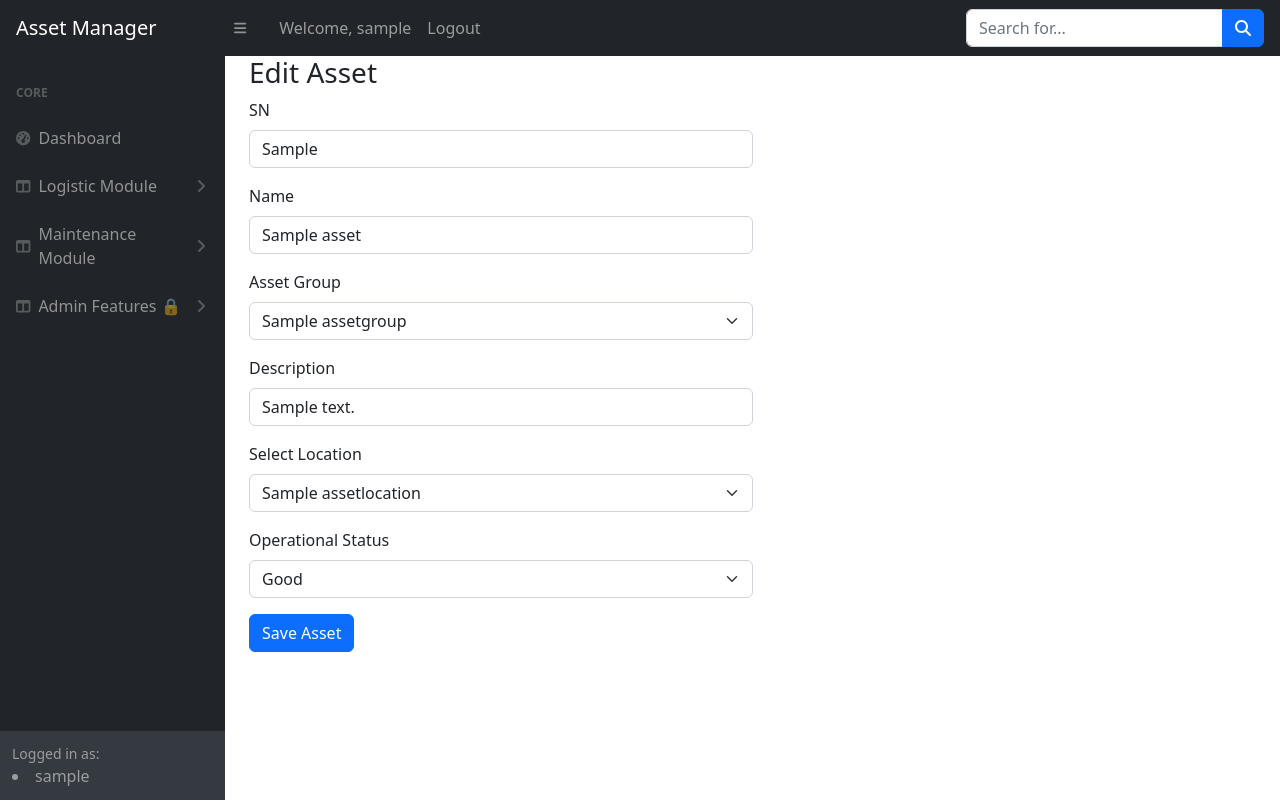
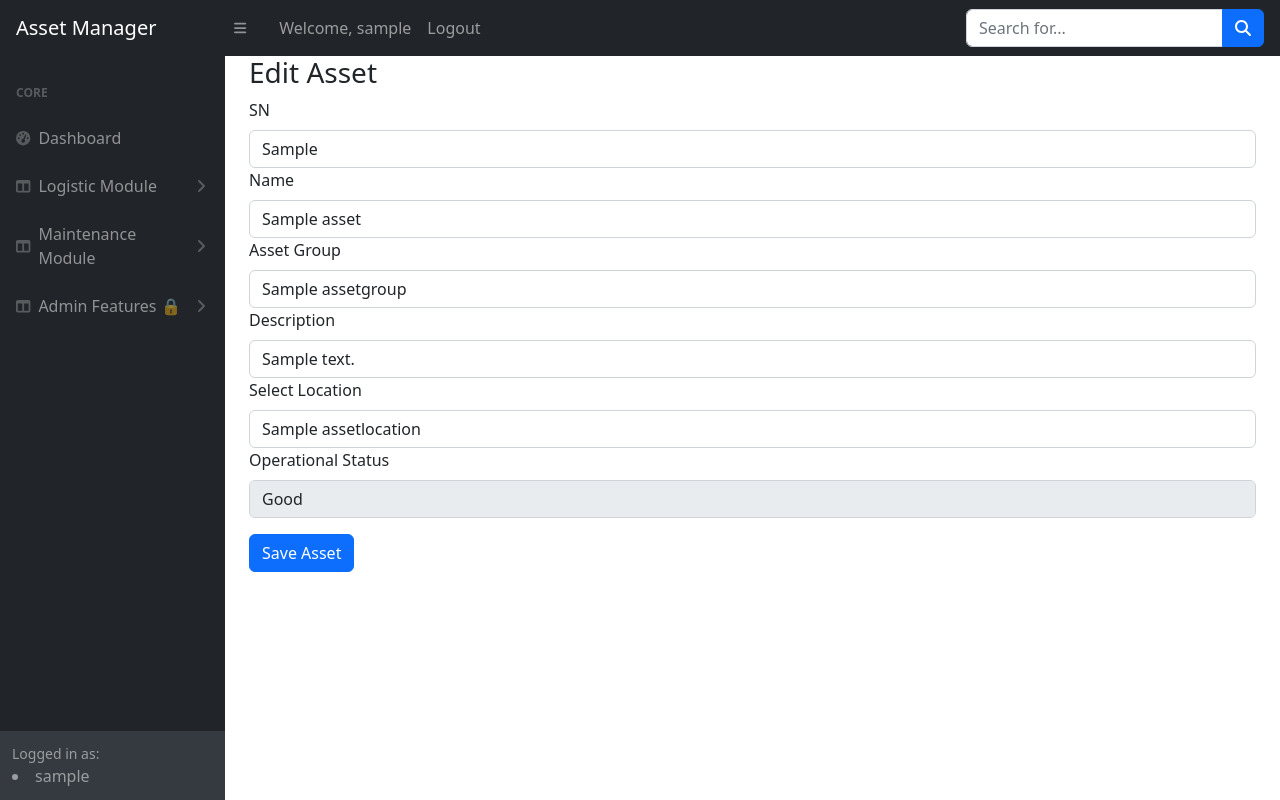
Before and after one commit to LuisNavarro35/AssetManagerWebApp, a Flask app: a page that uses templates/edit_asset.html in a window 1280 px wide. Run offline with Flask 3, Linux system fonts and the light colour scheme; a user stored in the database is signed in; tables that the repository leaves empty hold one stand-in row (values such as "Sample post"); some libraries are stand-ins or nearby versions.

Commit message:
disable the op_status field entry on edit asset

```diff
--- a/main.py
+++ b/main.py
@@ -439,7 +439,7 @@ def edit_asset(sn):
         asset_selected.description= edit_asset_form.description.data
         asset_selected.asset_group= edit_asset_form.asset_group.data
         asset_selected.location= edit_asset_form.asset_group_location.data
-        #asset_selected.op_status = edit_asset_form.op_status.data
+        #asset_selected.op_status = edit_asset_form.op_status.data # This is omited since user needs to create a maintenance event instead
 
         asset_location = db.session.query(AssetLocations).where(
             AssetLocations.name == edit_asset_form.asset_group_location.data).scalar()
--- a/templates/edit_asset.html
+++ b/templates/edit_asset.html
@@ -17,9 +17,44 @@
 
            <h3>Edit Asset</h3>
 
-                <div class="col-xl-6">
-                    {{ render_form(form) }}
+                <form method="POST">
+                {{ form.hidden_tag() }}
+
+                <div class="form-group">
+                {{ form.sn.label(class="form-label") }}
+                {{ form.sn(class="form-control") }}
                 </div>
+
+                <div class="form-group">
+                {{ form.name.label(class="form-label") }}
+                {{ form.name(class="form-control") }}
+                </div>
+
+                <div class="form-group">
+                {{ form.asset_group.label(class="form-label") }}
+                {{ form.asset_group(class="form-control") }}
+                </div>
+
+                <div class="form-group">
+                {{ form.description.label(class="form-label") }}
+                {{ form.description(class="form-control") }}
+                </div>
+
+                <div class="form-group">
+                {{ form.asset_group_location.label(class="form-label") }}
+                {{ form.asset_group_location(class="form-control") }}
+                </div>
+
+                <!-- Operational Status (Disabled) -->
+                <div class="form-group">
+                {{ form.op_status.label(class="form-label") }}
+                {{ form.op_status(class="form-control", disabled=True) }}
+                </div>
+
+                <div class="form-group mt-3">
+                {{ form.submit(class="btn btn-primary") }}
+                </div>
+                </form>
 
 
             </div>
```
